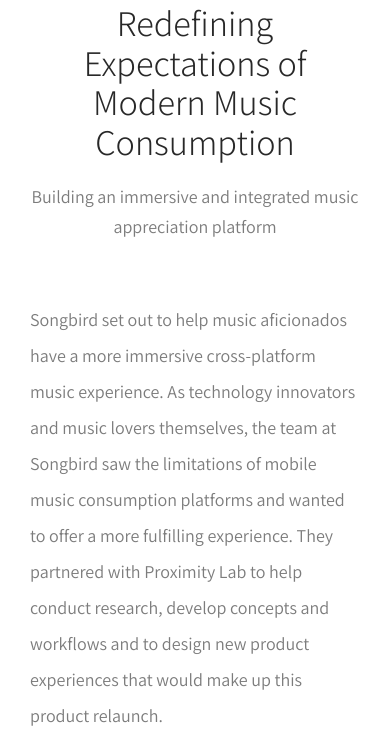
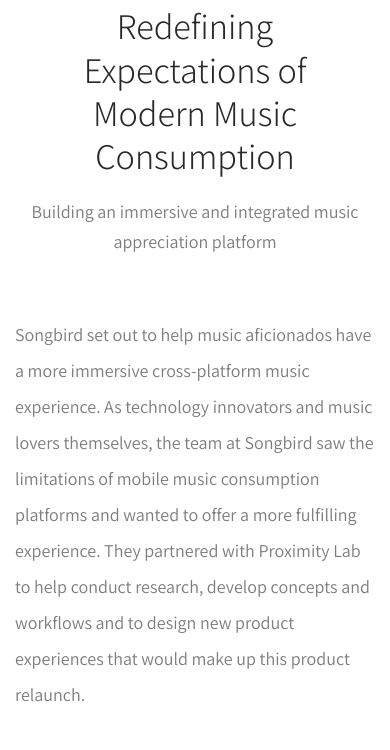
Before and after one commit to ProximityLab/proximitylab.com, a PHP site: page /work/songbird in a window 390 px wide. Shown: the part 406-1156 px from the top of the page. Run offline with PHP 8.4, Linux system fonts and the light colour scheme; some libraries are stand-ins or nearby versions.

Commit message:
Mobile adjustments

```diff
--- a/src/css/minim.css
+++ b/src/css/minim.css
@@ -276,7 +276,13 @@
 }
 
 .project-description p {
+    margin: 0 0 4rem 0;
+}
+
+@media (min-width: 576px) {
+  .project-description p {
     margin: 0 6rem 4rem 0;
+  }
 }
 
 .project-description .product-image .img-fluid {
--- a/src/css/songbird.css
+++ b/src/css/songbird.css
@@ -132,19 +132,19 @@
 
 .portfolio {
     padding: 0;
-    margin: 0 0 3rem 0;
+    margin: 0;
     overflow: hidden;
 }
 
 @media (min-width: 576px) {
     .portfolio {
-        margin: 3rem 0 6rem;
+        margin: 3rem 0 3rem;
     }
 }
 
 @media (min-width: 768px) {
     .portfolio {
-        margin: 0 0 6rem;
+        margin: 0;
     }
 }
 
@@ -293,27 +293,34 @@
   }
 }
 
-.songbird-portfolio > .container-fluid {
+.songbird-portfolio .content-column-left,
+.songbird-portfolio .content-column-right {
     padding-right: 3rem;
     padding-left: 3rem;
 }
 
 @media (min-width: 576px) {
-  .songbird-portfolio > .container-fluid {
+  .songbird-portfolio .content-column-left,
+  .songbird-portfolio .content-column-right {
     padding-right: 6rem;
     padding-left: 6rem;
   }
 }
 
 @media (min-width: 768px) {
-  .songbird-portfolio > .container-fluid {
+  .songbird-portfolio .content-column-left {
     padding-right: 0;
     padding-left: 6rem;
+  }
+
+  .songbird-portfolio .content-column-right {
+    padding-right: 0;
+    padding-left: 0;
   }
 }
 
 @media (min-width: 992px) {
-  .songbird-portfolio > .container-fluid {
+  .songbird-portfolio .content-column-left {
     padding-left: 10rem;
   }
 }
--- a/src/custom.js
+++ b/src/custom.js
@@ -7,11 +7,10 @@
 
   var allMods = $(".module");
   var fadeMods = $(".module-fade");
+  var headerImages = $(".header-image-fade");
 
   $('.jumbotron').imagesLoaded()
     .done(function(instance) {
-      var headerImages = $(".header-image-fade");
-
       headerImages.each(function(i, el) {
         var el = $(el);
         if (el.visible(true)) {
@@ -24,8 +23,6 @@
       background: true
     })
     .done(function(instance) {
-      var headerImages = $(".header-image-fade");
-
       headerImages.each(function(i, el) {
         var el = $(el);
         if (el.visible(true)) {
@@ -62,6 +59,13 @@
       var el = $(el);
       if (el.visible(true)) {
         el.addClass("come-in");
+      }
+    });
+
+    headerImages.each(function(i, el) {
+      var el = $(el);
+      if (el.visible(true)) {
+        el.addClass("header-image-fade-in");
       }
     });
 
--- a/src/includes/pages/adobe.php
+++ b/src/includes/pages/adobe.php
@@ -26,7 +26,7 @@
 <section class="adobe-portfolio">
 
   <div class="container-fluid project-description project-description-0">
-    <div class="row m-0">
+    <div class="row m-lg-0">
       <div class="col-12 col-lg-6 description-text-col">
         <div class="module-fade">
           <p class="module-fade">Most people equate Adobe to their flagship applications like Photoshop, Illustrator and Acrobat. But the reality is that Adobe produces a wide range of consumer and enterprise tools designed to empower creative businesses.</p>
@@ -119,7 +119,7 @@
   </div>
 
   <div class="container-fluid portfolio-services">
-      <div class="row m-0">
+      <div class="row m-lg-0">
           <div class="col-12 col-lg-4 text-center module">
               <div class="portfolio-service">
                   <img class="portfolio-service-icon" src="/images/icon-analysis-research.svg" alt="Analysis and research">
@@ -153,7 +153,7 @@
   </div>
 
   <div class="container-fluid project-description project-description-2 module-fade">
-    <div class="row m-0">
+    <div class="row m-lg-0">
       <div class="col-12 description-text-col">
         <h1 class="heading-primary text-sm-center module-fade">Envisioning the future</h1>
         <p class="text-sm-center module-fade">We have helped the Adobe team look more broadly at how Adobe’s products are addressing the changing needs of creative professionals. We have also helped create long-term customer journeys and roadmaps to identify and anticipate the changing needs of creative experts over time, ensuring that customers maintain strong ties to Adobe as their needs and professional demands change.</p>
--- a/src/includes/pages/billnye.php
+++ b/src/includes/pages/billnye.php
@@ -59,10 +59,8 @@
       <p class="text-sm-center module-fade">To help kids understand how their daily choices affect and influence climate change, we designed and developed several exhibits including "Bike with Bill" which featured a stationary bike hooked up to sensors that allowed kids to virtually ride through the streets of San Francisco while learning about ways to minimize their carbon footprint. The exhibit gallery features an interactive video wall dynamically populated with the avatars of every active visitor in the museum. Kids simply scan their badge and their avatar appears and lights up.</p>
     </div>
 
-    <div class="col-12 col-lg-8 order-1 order-lg-12 p-0 module-fade">
-        <div class="aspect-ratio">
-          <iframe src="https://player.vimeo.com/video/17790325" class="img-fluid" width="640" height="360" frameborder="0" webkitallowfullscreen mozallowfullscreen allowfullscreen></iframe>
-        </div>
+    <div class="col-12 col-lg-8 order-1 order-lg-12 p-0 module-fade embed-responsive embed-responsive-16by9">
+        <iframe src="https://player.vimeo.com/video/17790325" class="img-fluid" width="640" height="360" frameborder="0" webkitallowfullscreen mozallowfullscreen allowfullscreen></iframe>
     </div>
   </div>
 </div>
--- a/src/includes/pages/massart.php
+++ b/src/includes/pages/massart.php
@@ -43,12 +43,12 @@
 
 <div class="container-fluid project-description project-description-1">
   <div class="row justify-content-center m-0">
-    <div class="col-12 col-lg-10 order-12 order-lg-1 description-copy module-fade">
+    <div class="col-12 col-lg-10 description-copy module-fade">
       <h1 class="heading-primary text-sm-center">A unique platform for experimentation</h1>
       <p class="text-sm-center">RFID tagged slippers which, combined with RFID sensors in the platform surface, allows the changing positions and movements of individual users to be tracked in real time. Images projected directly onto the floor are accompanied by stereo sound as a continuous response to the actions and interactions of participants.</p>
     </div>
 
-    <div class="col-12 col-lg-8 order-1 order-lg-12 p-0 module-fade">
+    <div class="col-12 col-lg-8 mt-5 mt-lg-0 p-0 module-fade">
         <div class="aspect-ratio justify-content-center">
           <iframe src="https://player.vimeo.com/video/6549332" width="640" height="352" frameborder="0" webkitallowfullscreen mozallowfullscreen allowfullscreen></iframe>
         </div>
--- a/src/includes/pages/songbird.php
+++ b/src/includes/pages/songbird.php
@@ -22,16 +22,15 @@
   </div>
 </div>
 
-<section class="portfolio songbird-portfolio">
-    <div class="container-fluid">
+<section class="col-12 portfolio songbird-portfolio">
     <div class="row">
-            <div class="col-12 col-lg-5">
+        <div class="content-column-left col-12 col-lg-5">
             <div class="portfolio-text">
                 <p class="portfolio-paragraph module-fade">Songbird set out to help music aficionados have a more immersive cross-platform music experience. As technology innovators and music lovers themselves, the team at Songbird saw the limitations of mobile music consumption platforms and wanted to offer a more fulfilling experience. They partnered with Proximity Lab to help conduct research, develop concepts and workflows and to design new product experiences that would make up this product relaunch.</p>
             </div>
         </div>
-            <div class="col-12 col-lg-7">
-              <div class="songbird-portfolio-services container-fluid module-fade">
+        <div class="col-12 col-lg-7 order-2 order-lg-1 mb-0 mt-5 mb-lg-5 mt-lg-0">
+          <div class="content-column-right songbird-portfolio-services container-fluid module-fade">
             <div class="row">
               <div class="col-lg-1 d-none d-lg-block"></div>
               <div class="col-6 col-sm-3">
@@ -52,15 +51,14 @@
             </div>
           </div>
         </div>
+
+        <div class="col-12 embed-responsive embed-responsive-16by9 module-fade order-1 order-lg-2 mt-5 mt-lg-5">
+            <iframe id="video-iframe" class="embed-responsive-item" src="https://player.vimeo.com/video/226451580?title=0&amp;byline=0&amp;portrait=0" allowfullscreen></iframe>
+            <iframe id="video-iframe" class="embed-responsive-item" src="https://player.vimeo.com/video/25350079" frameborder="0" webkitallowfullscreen mozallowfullscreen allowfullscreen></iframe>
         </div>
     </div>
+
 </section>
-
-<div class="embed-responsive embed-responsive-16by9 module-fade">
-    <iframe id="video-iframe" class="embed-responsive-item" src="https://player.vimeo.com/video/226451580?title=0&amp;byline=0&amp;portrait=0" allowfullscreen></iframe>
-
-    <iframe id="video-iframe" class="embed-responsive-item" src="https://player.vimeo.com/video/25350079" frameborder="0" webkitallowfullscreen mozallowfullscreen allowfullscreen></iframe>
-</div>
 
 <div class="container-fluid project-services">
     <div class="row">
--- a/src/index.php
+++ b/src/index.php
@@ -126,7 +126,7 @@
         <title><?php echo $pageTitle ?></title>
 
 
-        <link rel="stylesheet" href="https://maxcdn.bootstrapcdn.com/bootstrap/4.0.0-beta/css/bootstrap.min.css" integrity="sha384-/Y6pD6FV/Vv2HJnA6t+vslU6fwYXjCFtcEpHbNJ0lyAFsXTsjBbfaDjzALeQsN6M" crossorigin="anonymous">
+        <link rel="stylesheet" href="https://maxcdn.bootstrapcdn.com/bootstrap/4.0.0/css/bootstrap.min.css" integrity="sha384-Gn5384xqQ1aoWXA+058RXPxPg6fy4IWvTNh0E263XmFcJlSAwiGgFAW/dAiS6JXm" crossorigin="anonymous">
         <link rel="stylesheet" href="https://fonts.googleapis.com/css?family=Assistant:200,300,400,600">
         <link rel="stylesheet" href="https://cdnjs.cloudflare.com/ajax/libs/animate.css/3.5.2/animate.min.css" integrity="sha384-OHBBOqpYHNsIqQy8hL1U+8OXf9hH6QRxi0+EODezv82DfnZoV7qoHAZDwMwEJvSw" crossorigin="anonymous">
         <link rel="stylesheet" href="/css/main.css">
@@ -161,8 +161,8 @@
 
       <script src="https://ajax.googleapis.com/ajax/libs/jquery/3.2.1/jquery.min.js"></script>
       <script src="https://cdnjs.cloudflare.com/ajax/libs/tether/1.4.0/js/tether.min.js" integrity="sha384-DztdAPBWPRXSA/3eYEEUWrWCy7G5KFbe8fFjk5JAIxUYHKkDx6Qin1DkWx51bBrb" crossorigin="anonymous"></script>
-      <script src="https://cdnjs.cloudflare.com/ajax/libs/popper.js/1.11.0/umd/popper.min.js" integrity="sha384-b/U6ypiBEHpOf/4+1nzFpr53nxSS+GLCkfwBdFNTxtclqqenISfwAzpKaMNFNmj4" crossorigin="anonymous"></script>
-      <script src="https://maxcdn.bootstrapcdn.com/bootstrap/4.0.0-beta/js/bootstrap.min.js" integrity="sha384-h0AbiXch4ZDo7tp9hKZ4TsHbi047NrKGLO3SEJAg45jXxnGIfYzk4Si90RDIqNm1" crossorigin="anonymous"></script>
+      <script src="https://cdnjs.cloudflare.com/ajax/libs/popper.js/1.12.9/umd/popper.min.js" integrity="sha384-ApNbgh9B+Y1QKtv3Rn7W3mgPxhU9K/ScQsAP7hUibX39j7fakFPskvXusvfa0b4Q" crossorigin="anonymous"></script>
+      <script src="https://maxcdn.bootstrapcdn.com/bootstrap/4.0.0/js/bootstrap.min.js" integrity="sha384-JZR6Spejh4U02d8jOt6vLEHfe/JQGiRRSQQxSfFWpi1MquVdAyjUar5+76PVCmYl" crossorigin="anonymous"></script>
       <script src="https://unpkg.com/imagesloaded@4/imagesloaded.pkgd.min.js"></script>
       <script src="/js/carousel-swipe.js"></script>
       <script src="/js/jquery.waypoints.min.js"></script>
```
Also changed, not shown: src/css/amadeus.css (+7 -1 lines), src/includes/pages/scheduleme.php (+6 -3 lines), src/includes/pages/scribe.php (+6 -3 lines). Lines whose indentation alone changed are shown as unchanged.
